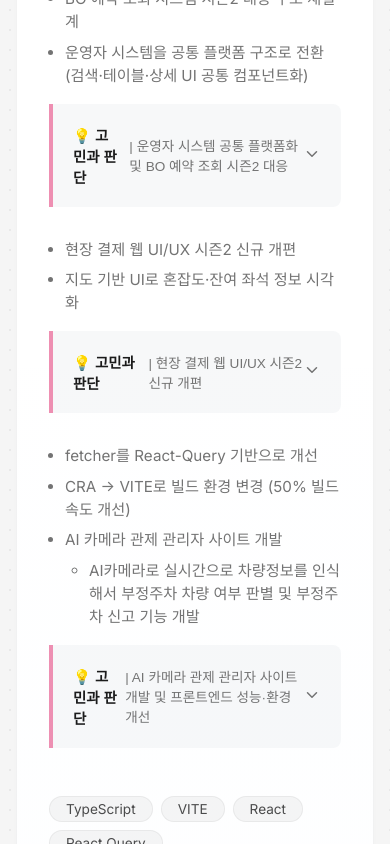
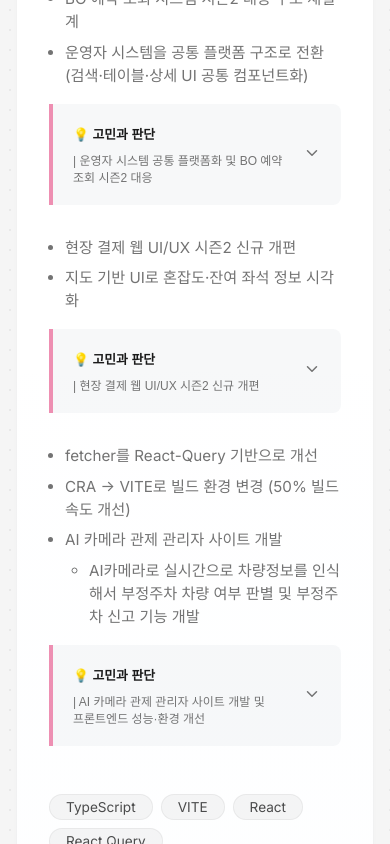
Before and after one commit to camilleson/ky-portfolio, a React (Vite) app: page / in a window 390 px wide. Shown: the part 1620-2464 px from the top of the page. Built offline with nearby package versions, Linux system fonts and the light colour scheme.

Commit message:
style: 모바일 환경에서 고민과 판단 텍스트 폰트 사이즈 축소

```diff
--- a/src/components/Experience.tsx
+++ b/src/components/Experience.tsx
@@ -319,9 +319,9 @@ const ThoughtBlock = ({ detail }: { detail: any }) => {
           textAlign: 'left'
         }}
       >
-        <h4 style={{ color: 'var(--text-primary)', fontSize: '0.9rem', margin: 0, display: 'flex', alignItems: 'center', gap: '0.5rem', fontWeight: 600 }}>
+        <h4 style={{ color: 'var(--text-primary)', fontSize: '0.8rem', margin: 0, display: 'flex', alignItems: 'center', gap: '0.5rem', fontWeight: 600, flexWrap: 'wrap', wordBreak: 'keep-all' }}>
           💡 고민과 판단
-          <span style={{ fontSize: '0.85rem', color: 'var(--text-muted)', fontWeight: 400 }}>| {detail.title}</span>
+          <span style={{ fontSize: '0.75rem', color: 'var(--text-muted)', fontWeight: 400 }}>| {detail.title}</span>
         </h4>
         <div style={{ color: 'var(--text-muted)' }}>
           {isOpen ? <ChevronUp size={18} /> : <ChevronDown size={18} />}
```
